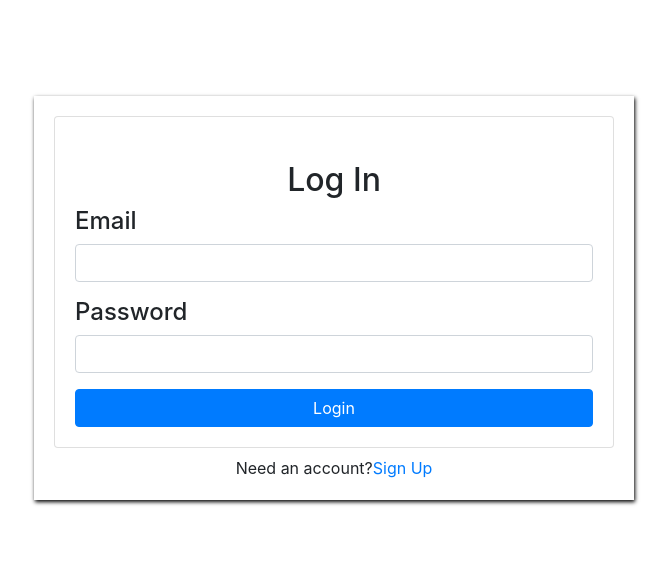
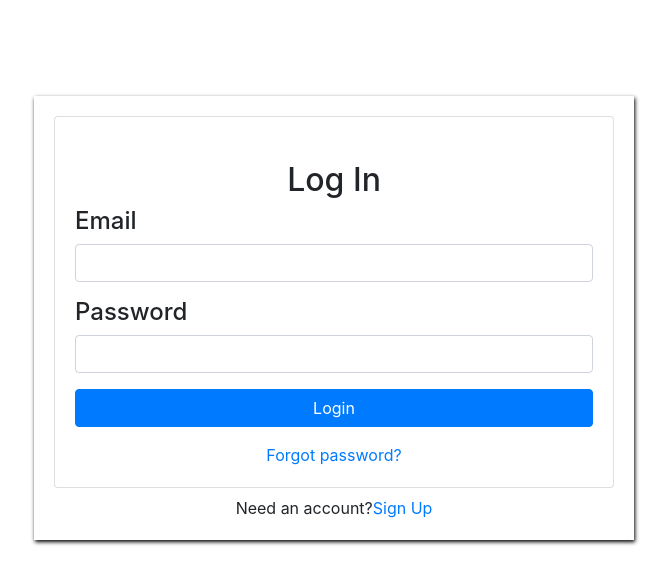
Before and after one commit to abhimishra01/pikagram, a React (Create React App) app: page /login in a window 1280 px wide. Shown: the top 584 px of the page, without its empty margins (306-975 px from the left). Built offline with nearby package versions, Linux system fonts and the light colour scheme; no server answers.

Commit message:
added forgot passwd link

```diff
--- a/src/comps/login.js
+++ b/src/comps/login.js
@@ -50,6 +50,13 @@ const LoginForm = () => {
                 Login
               </Button>
             </Form>
+
+        <div className="w-100 text-center mt-3">
+
+        <Link to="/forgotpassword">
+             Forgot password?
+              </Link>
+        </div>
           </Card.Body>
         </Card>
         <div className="w-100 text-center mt-2">
```
